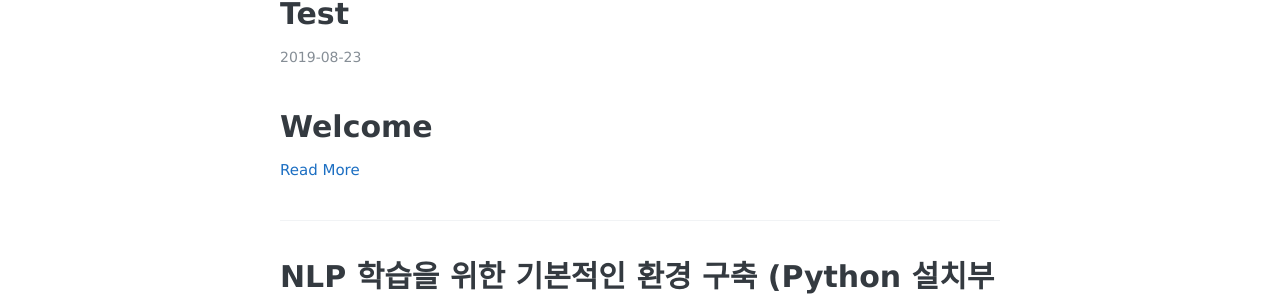
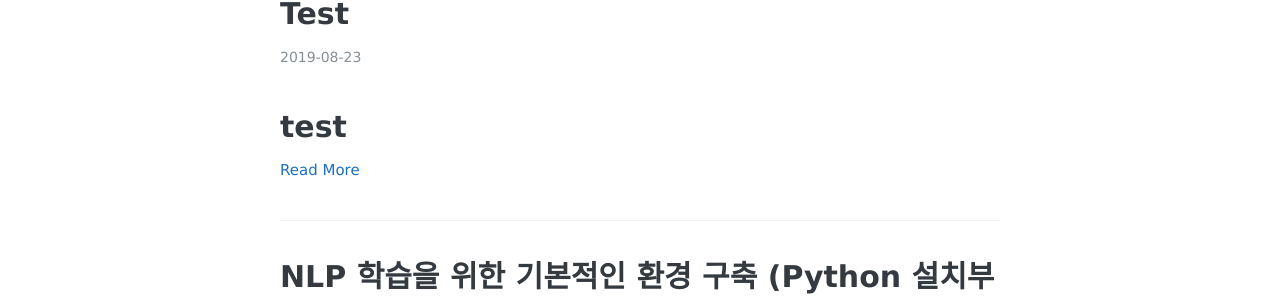
Before and after one commit to stellarway/stellarway.github.io, a Jekyll site: the page built from index.html, in a window 1280 px wide. Shown: the part 173-477 px from the top of the page. Built offline with Jekyll 4.4.1, drawn with Linux system fonts in a browser that asks for light colours; the list of posts is cut into pages by our own code.

Commit message:
_posts/2019-08-23-test.md updated from https://stackedit.io/

```diff
--- a/_posts/2019-08-23-test.md
+++ b/_posts/2019-08-23-test.md
@@ -1,4 +1,4 @@
-# Welcome
+# test
 
 ![제목 없음](C:\Users\student\Desktop\제목 없음.png)
 
```
Also changed, not shown: other parts of _posts/2019-08-23-test.md (+1 -1 lines).
